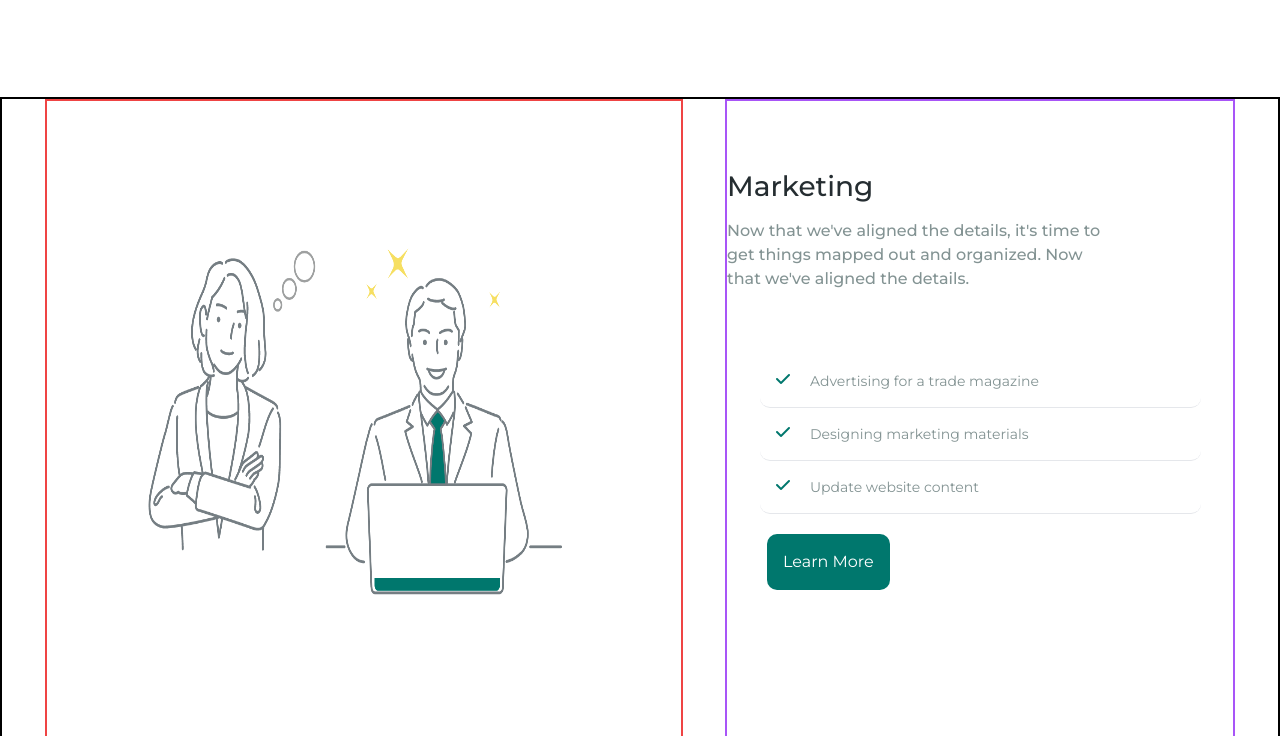
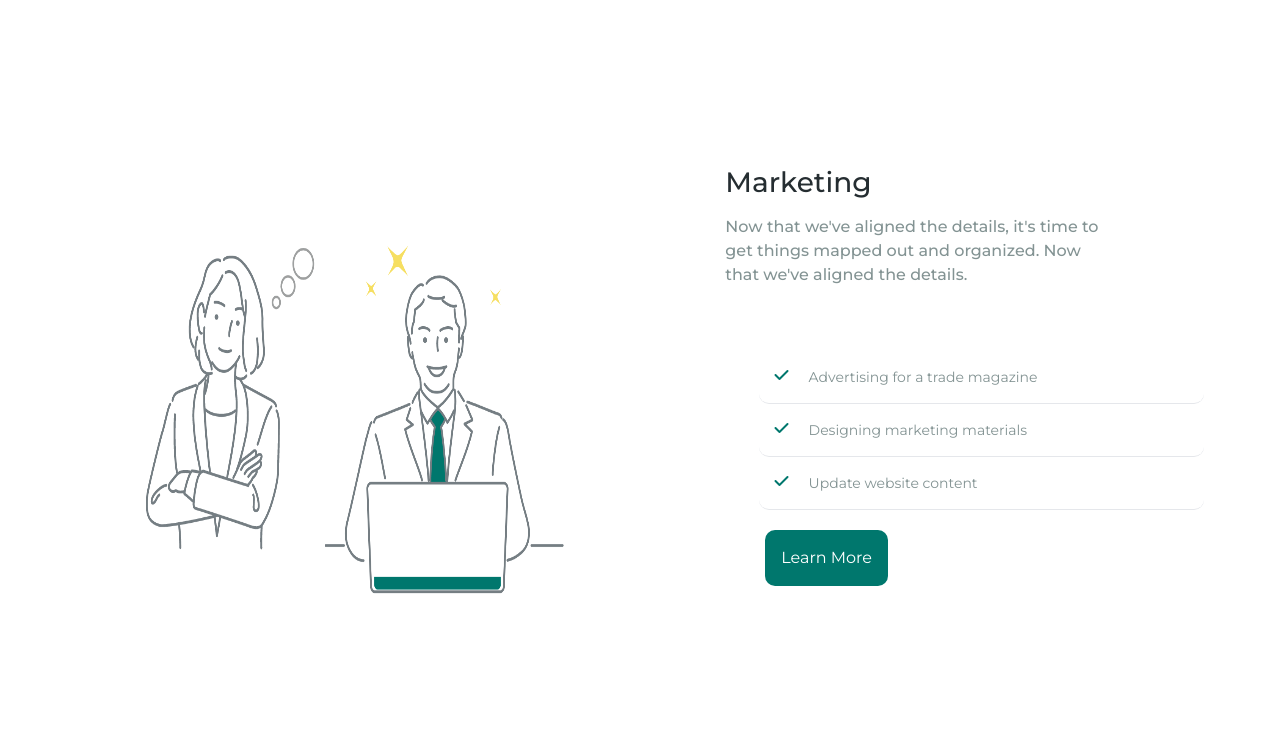
Before and after one commit to muaaz-maqsood/Oxhen, a plain HTML site: page index.html in a window 1280 px wide. Shown: the part 1401-2137 px from the top of the page. Drawn offline with nearby package versions, Linux system fonts and the light colour scheme.

Commit message:
my oxhen

```diff
--- a/index.html
+++ b/index.html
@@ -117,14 +117,14 @@
 
         </section>
 
-        <section class="sec4 h-auto w-full border-2 border-black lg:flex lg:justify-evenly overflow-hidden">
+        <section class="sec4 h-auto w-full lg:flex lg:justify-evenly overflow-hidden">
 
-            <div class="marketing h-[60vh] md:h-[80vh] w-full md:w-[70%] lg:w-[50%] md:mx-auto lg:m-0 border-2 border-red-500 flex justify-center items-center"data-aos="fade-right"
+            <div class="marketing h-[60vh] md:h-[80vh] w-full md:w-[70%] lg:w-[50%] md:mx-auto lg:m-0  flex justify-center items-center"data-aos="fade-right"
             data-aos-duration="1500">
                 <img src="./feature1.png" alt=""class="h-[50%] md:h-[65%] w-[75%]">
             </div>
 
-            <div class="marketing_2 h-[80vh] w-full md:w-[70%] lg:w-[40%] border-2 border-purple-500 pb-32 md:mx-auto lg:m-0 "data-aos="fade-left"data-aos-duration="1500">
+            <div class="marketing_2 h-[80vh] w-full md:w-[70%] lg:w-[40%] pb-32 md:mx-auto lg:m-0 "data-aos="fade-left"data-aos-duration="1500">
                 <h1 class="text-[28px] text-[#252d31] font-medium pt-16">Marketing</h1>
                 <p class="text-base text-[#839393] font-medium w-[74%] pt-3 pb-16">Now that we've aligned the details, it's time to get things mapped out and organized. Now that we've aligned the details.</p>
 
@@ -156,7 +156,7 @@
         </section>
 
 
-        <section class="sec5 h-auto w-full border-2 border-black lg:flex lg:justify-evenly overflow-hidden">
+        <section class="sec5 h-auto w-full lg:flex lg:justify-evenly overflow-hidden">
 
             <div class="marketing_2 h-[83vh] md:h-[80vh] w-full md:w-[70%] lg:w-[45%] md:mx-auto lg:m-0 border-2 border-red-500 pb-32 md:mx-auto lg:m-0 pl-8 "data-aos="fade-right"data-aos-duration="1500">
                 <h1 class="text-[28px] text-[#252d31] font-medium pt-7">We aim to help busy peoples</h1>
@@ -215,7 +215,7 @@
         <section class="sec8 h-auto w-full p-3 bg-[#FAFAFA]">
             <div class="simple h-auto lg:h-[50vh] w-[88%] md:w-[50%] mx-auto lg:flex border-2 border-grey-500 rounded-[10px]">
                 <div class="one_img h-full w-[80%] md:w-[75%] lg:w-[35%] flex justify-center items-center mx-auto lg:m-0 ">
-                    <div class="img_dv h-[50vh] lg:h-[40vh] p-4 rounded-[10px] w-[72%] border-2 border-green-600">
+                    <div class="img_dv h-[50vh] lg:h-[40vh] p-4 rounded-[10px] w-[72%]">
                         <img src="./user2.png" alt="" class="rounded-[10px]">
                         <h1 class="text-[#252d31] text-base font-medium text-center pt-3">Brandon Carney</h1>
                         <p class="text-[#839393] text-base font-normal text-center">Vice President</p>
```
